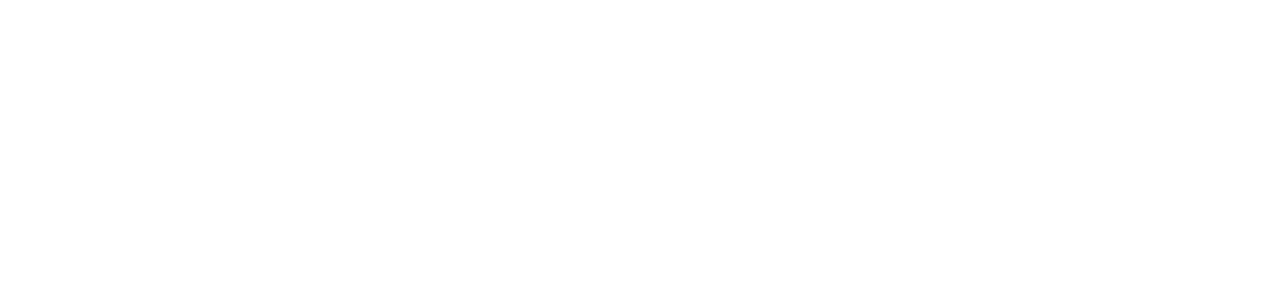
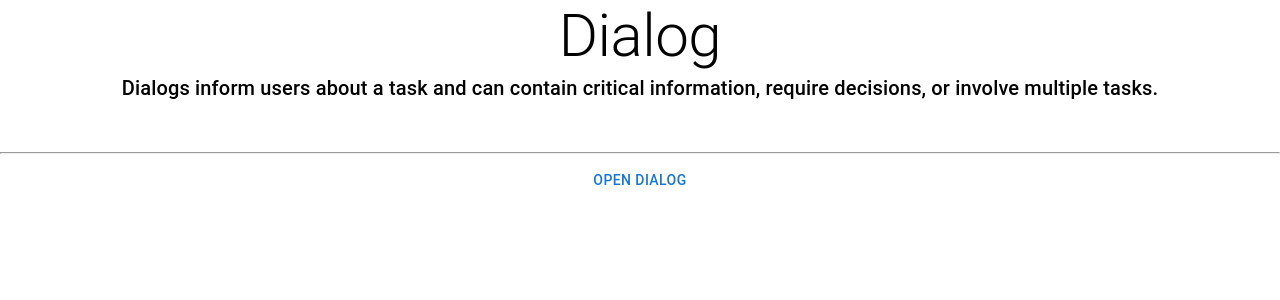
Before and after one commit to antony-mpokket/mui_tutorial, a React (Create React App) app: page /dialog in a window 1280 px wide. Before the commit this address had no page. Shown: the top 300 px of the page. Built offline with nearby package versions, Linux system fonts and the light colour scheme.

Commit message:
MuiDialog

```diff
--- /dev/null
+++ b/src/components/MuiDialog.tsx
@@ -0,0 +1,55 @@
+import React from "react";
+import Typography from "@mui/material/Typography";
+import Button from "@mui/material/Button";
+import Dialog from "@mui/material/Dialog";
+import DialogActions from "@mui/material/DialogActions";
+import DialogContent from "@mui/material/DialogContent";
+import DialogContentText from "@mui/material/DialogContentText";
+import DialogTitle from "@mui/material/DialogTitle";
+import Slide from "@mui/material/Slide";
+import { useState } from "react";
+
+
+const MuiDialog = () => {
+    const [open, setOpen] = useState(false);
+
+    const handleClickOpen = () => {
+        setOpen(true);
+    };
+  return (
+    <>
+      <Typography variant="h2">Dialog</Typography>
+      <Typography variant="h6">
+        Dialogs inform users about a task and can contain critical information,
+        require decisions, or involve multiple tasks.
+      </Typography>
+      <br />
+      <br />
+      <hr />
+      <Button>Open Dialog</Button>
+      <Dialog
+        open={open}
+        onClose={() => setOpen(false)}
+        aria-labelledby="dialog-title"
+        aria-describedby="dialog-description"
+      >
+        <DialogTitle id="dialog-title">Submit the test?</DialogTitle>
+        <DialogContent>
+          <DialogContentText id="dialog-description">
+            Are you sure you want to submit the test? you will not be able to
+            edit after submitting.
+          </DialogContentText>
+        </DialogContent>
+        <DialogActions>
+          <Button onClick={() => setOpen(false)}> Cancel</Button>
+          <Button onClick={() => setOpen(false)} autoFocus>
+            {" "}
+            Submit
+          </Button>
+        </DialogActions>
+      </Dialog>
+    </>
+  );
+};
+
+export default MuiDialog;
--- a/src/components/Routes.jsx
+++ b/src/components/Routes.jsx
@@ -33,6 +33,7 @@
 import MuiTable from "./MuiTable";
 import MuiAlert from "./MuiAlert";
 import MuiSnackbar from "./MuiSnackbar";
+import MuiDialog from "./MuiDialog";
 
 
 
@@ -68,6 +69,7 @@
         <Route path="/table" element={<MuiTable />} />
         <Route path="/alert" element={<MuiAlert />} />
         <Route path="/snackbar" element={<MuiSnackbar />} />
+        <Route path="/dialog" element={<MuiDialog />} />
       </Routes>
     </Router>
   );
```
